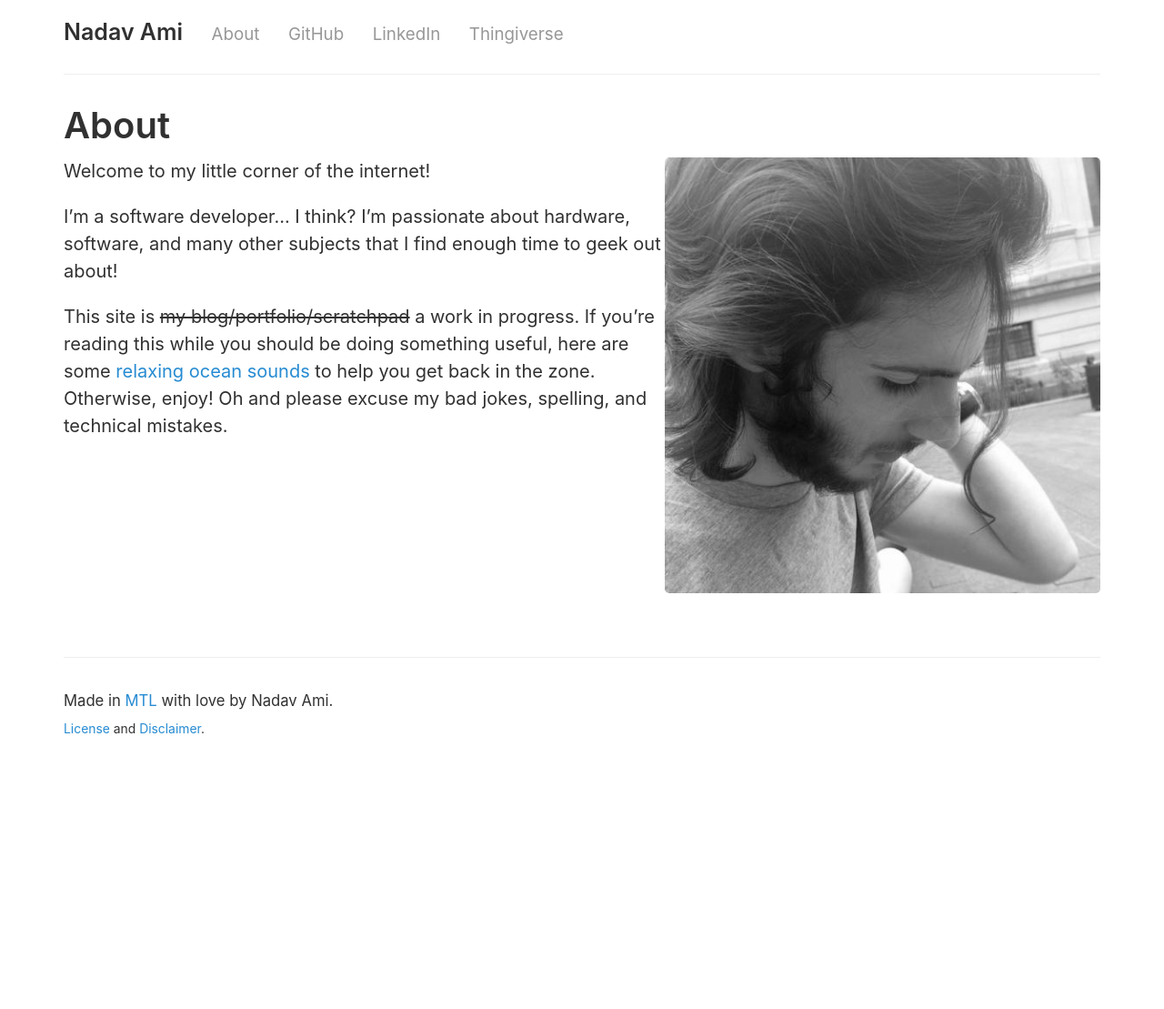
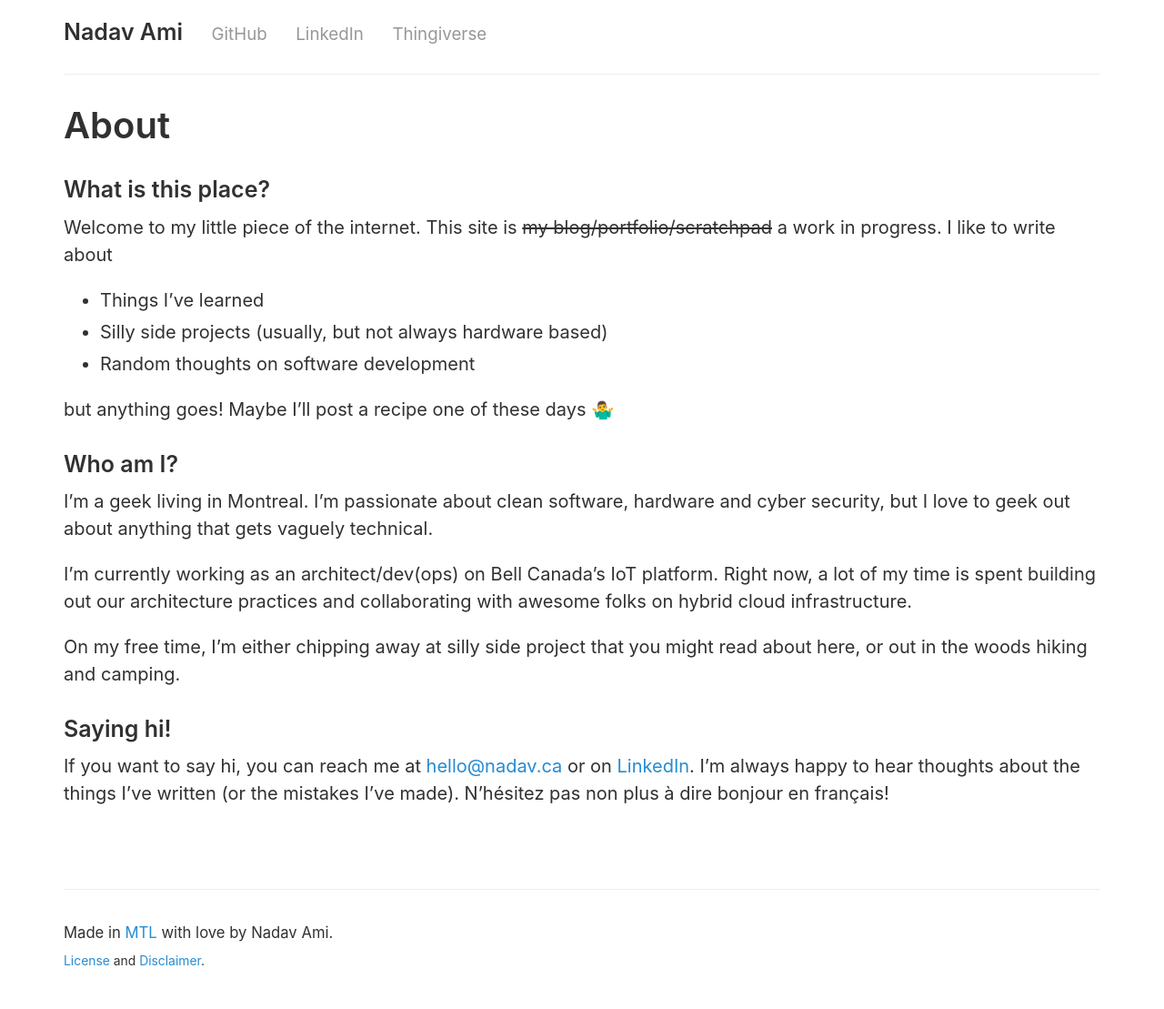
Before and after one commit to nadavami/nadavami.github.io, a Jekyll site: the page built from about.md, in a window 1280 px wide. Shown: the whole page at 91% size. Built offline with Jekyll 4.4.1, drawn with Linux system fonts in a browser that asks for light colours; emoji names are drawn with the system emoji font; before the commit the page ends 900 px from its top, so only the background shows below that.

Commit message:
Update about page so you know who I am

```diff
--- a/about.md
+++ b/about.md
@@ -1,12 +1,22 @@
 ---
 layout: page
 title: About
-menu: true
 ---
+### What is this place?
+Welcome to my little piece of the internet. This site is ~~my blog/portfolio/scratchpad~~ a work in progress. I like to write about
 
-<img class="about" src="{{ site.baseurl }}/public/me.jpg" alt="A picture of me looking casual in grayscale"/>
-Welcome to my little corner of the internet!
+* Things I've learned
+* Silly side projects (usually, but not always hardware based)
+* Random thoughts on software development
 
-I'm a software developer... I think? I'm passionate about hardware, software, and many other subjects that I find enough time to geek out about!
+but anything goes! Maybe I'll post a recipe one of these days :man_shrugging:
 
-This site is <del>my blog/portfolio/scratchpad</del> a work in progress. If you're reading this while you should be doing something useful, here are some <a href="https://archive.org/details/OceanSound-NatureSounds" title="Ok, maybe not so relaxing..." target="_blank">relaxing ocean sounds</a> to help you get back in the zone. Otherwise, enjoy! Oh  and please excuse my bad jokes, spelling, and technical mistakes.
+### Who am I?
+I'm a geek living in Montreal. I'm passionate about clean software, hardware and cyber security, but I love to geek out about anything that gets vaguely technical.
+
+I'm currently working as an architect/dev(ops) on Bell Canada's IoT platform. Right now, a lot of my time is spent building out our architecture practices and collaborating with awesome folks on hybrid cloud infrastructure.
+
+On my free time, I'm either chipping away at silly side project that you might read about here, or out in the woods hiking and camping.
+
+### Saying hi!
+If you want to say hi, you can reach me at [hello@nadav.ca](mailto:hello@nadav.ca) or on [LinkedIn](https://linkedin.com/in/{{ site.author.linkedin}}). I'm always happy to hear thoughts about the things I've written (or the mistakes I've made). N'hésitez pas non plus à dire bonjour en français!
```
Also changed, not shown: public/me.jpg (deleted).
